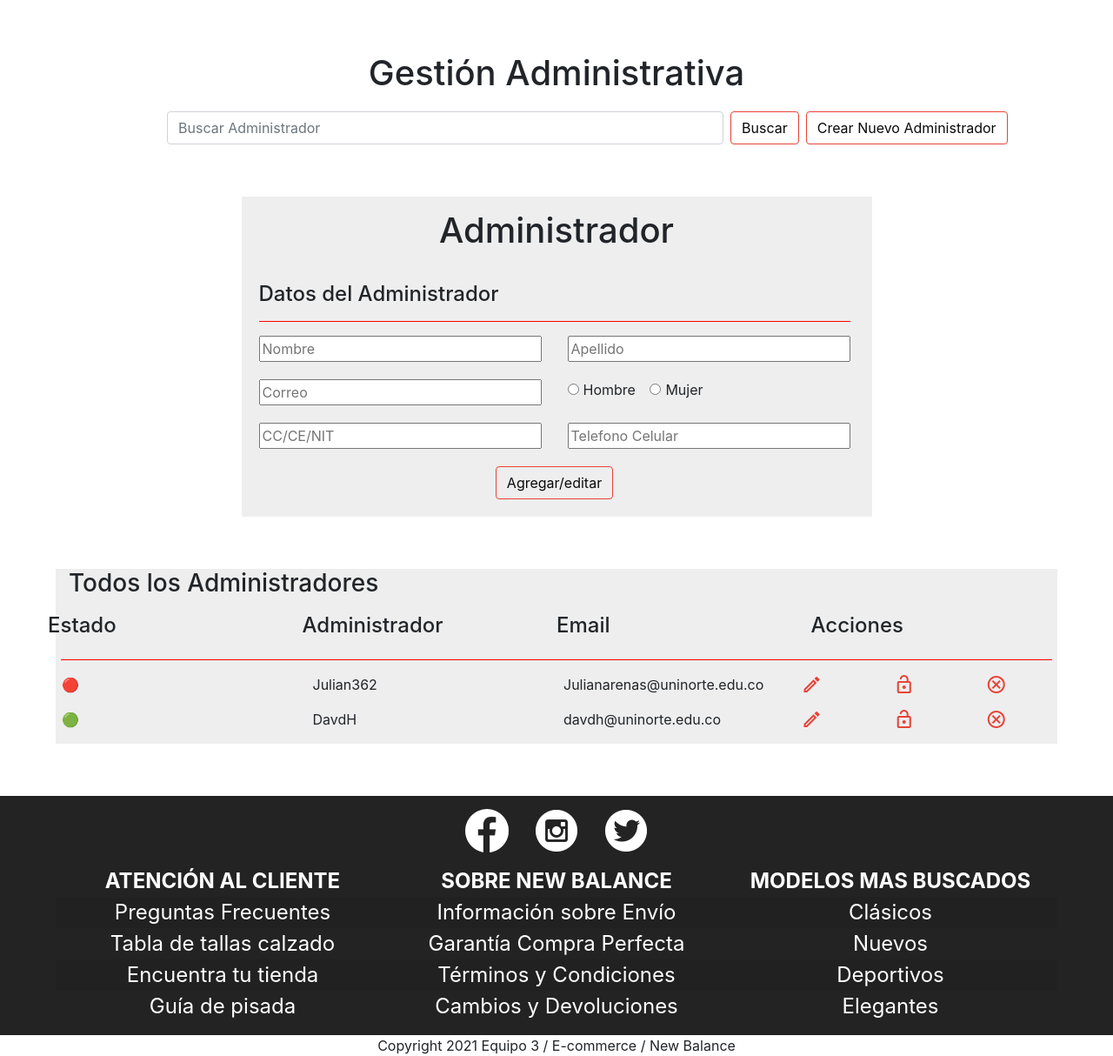
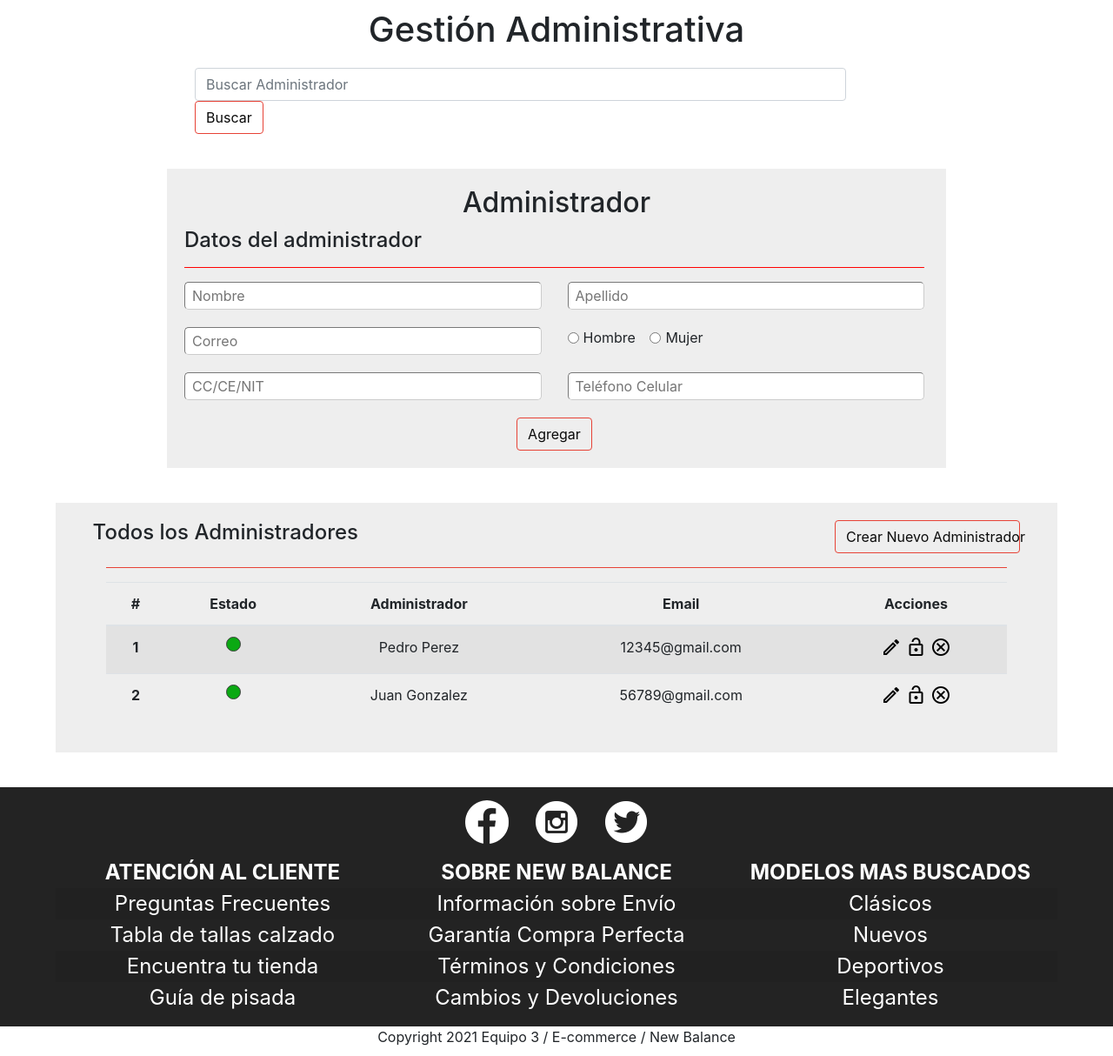
Before and after one commit to Julian362/Ecommerce-NewBalance, a Flask app: page /superadministrador/ in a window 1280 px wide. Shown: the part 64-1278 px from the top of the page at 87% size. Run offline with Flask 2, Linux system fonts and the light colour scheme; some libraries are stand-ins or nearby versions.

Commit message:
Correcciones Superadministrador

```diff
--- a/static/css/superadministrador.css
+++ b/static/css/superadministrador.css
@@ -3,27 +3,32 @@
 }
 
 .FormularioRegistro{
-    margin-top: 60px;
-    margin-bottom: 60px;
-    width: 725px;
+    margin-top: 40px;
+    margin-bottom: 40px;
+    width: 70%;
     margin-left: auto;
     margin-right: auto;
     background-color: #eeeeee;
     padding-bottom: 20px;
 }
 
-.FormularioRegistro h1{
-    padding-top:15px;
-}
-
 .ContenedorDP {
-    margin-top: 25px;
     margin-left: 20px;
     margin-right: 25px;
 }
 .form-DatosP{
-    width: 325px;
+    width: 100%;
     margin-bottom: 20px;
+    border-width: 0.5px;
+    padding: 3px 8px 3px 8px;
+    border-color:#cccccc;
+    border-radius: 5px;
+    outline: none;
+}
+
+.form-DatosP:focus{
+    border-color: #cccccc !important;
+    box-shadow: 0 0 0 1px #6c6c6c64 !important;
 }
 
 .btn-outline-registro {
@@ -41,30 +46,50 @@
     color:white
 }
 
-hr{
+.hr-form{
     border-color:red;
-    border-width: 90%;
-}
-
-h4{
-    padding-top:10px
+    border-width: 100%;
 }
 
 .contenedor-todos-administradores{
     width: 90%;
     margin: auto;
     background-color: #eeeeee;
-    margin-bottom: 60px;
+    margin-top: 40px;
+    margin-bottom: 40px;
+    padding-top: 20px;
+    padding-bottom: 20px;
 }
 
-.col-sm{
-    padding: 0%;
+.contenedor-todos-administradores th, td {
+    margin: auto;
+    text-align: center;
+}
+
+.circulo {
+    width: 17px;
+    height: 17px;
+    -moz-border-radius: 50%;
+    -webkit-border-radius: 50%;
+    border-radius: 50%;
+    border-color: #3f3f3f;
+    border-style: solid;
+    border-width: 1px;
+    background: #0ba913;
+    margin: auto;
 }
 
 .icon-izquierda, .icon-centro, .icon-derecha{
-    color: #e74236;
-    width: fit-content;
+    display: inline;
+    margin: 5px 0px 5px 0px;
+}
 
+.icon-izquierda a, .icon-centro a, .icon-derecha a {
+    color: black;
+}
+
+.icon-izquierda a:hover, .icon-centro a:hover, .icon-derecha a:hover{
+    color: #E74236;
 }
 
 .estado-circulo{
--- a/templates/superadministrador.html
+++ b/templates/superadministrador.html
@@ -1,24 +1,23 @@
 {% extends 'index.html' %}
 {% block head %}
-<title>Superadministrador</title>
+<title>New Balance | | Superadministrador</title>
 <link rel="stylesheet" href="{{ url_for('static', filename='css/superadministrador.css') }}">
 {% endblock %}
 
 {% block contenido %}
-<h1 style="text-align: center; margin-top: 60px; margin-bottom: 20px;">Gestión Administrativa</h1>
-<form class="form-inline" style="margin: auto;">
-    <input style="width: 50%; margin-left: 15%;" class="form-control mr-sm-2" type="search" placeholder="Buscar Administrador" aria-label="Search">
+<h1 style="text-align: center; margin-top: 10px; margin-bottom: 20px;">Gestión Administrativa</h1>
+<form class="form-inline" style="margin: auto; width: 65%;">
+    <input style="width: 90%;" class="form-control mr-sm-2" type="search" placeholder="Buscar Administrador" aria-label="Search">
     <button class="btn btn-outline-one my-2 my-sm-0" submit>Buscar</button>
-    <button style="margin-left: 8px;" class="btn btn-outline-one my-2 my-sm-0" submit>Crear Nuevo Administrador</button>
 </form>
 <div class="ContenedorFomulario">
     <form class="FormularioRegistro">
         <div>
-            <h1 style="text-align: center;">Administrador</h1>
+            <h2 style="text-align: center; margin-bottom: 10px; padding-top:20px;">Administrador</h2>
             <div>
                 <div class="ContenedorDP">
-                    <h4>Datos del Administrador</h4>
-                    <hr>
+                    <h4>Datos del administrador</h4>
+                    <hr class="hr-form">
                     <div class="row">
                         <div class="col">
                             <input type="text" class="form-DatosP" placeholder="Nombre" name="Nombre" required>
@@ -46,86 +45,88 @@
                     </div>
                     <div class="row">
                         <div class="col">
-                            <input type="number" class="form-DatosP" placeholder="CC/CE/NIT" name="ID" required>
+                            <input type="text" class="form-DatosP" placeholder="CC/CE/NIT" name="ID" required>
                         </div>
                         <div class="col">
-                            <input type="number" class="form-DatosP" placeholder="Telefono Celular" name="Telefono" required>
+                            <input type="text" class="form-DatosP" placeholder="Teléfono Celular" name="Telefono" required>
                         </div>
                     </div>
                     <div class="row">
                         <input style="margin: auto;" type="submit" class="btn btn-outline-registro"
-                            value="Agregar/editar">
+                            value="Agregar">
                     </div>
                 </div>
             </div>
     </form>
 </div>
 <div class="contenedor-todos-administradores">
-    <h3 style="text-align: left;">Todos los Administradores</h1>
-    <div class="container" style="padding: 0%;">
-        <div class="row row-titulos">
-            <div class="col-sm">
-                <h4>Estado</h4>
+    <div class="titulo-tabla" style="width: 90%; margin: auto;">
+        <div class="row">
+            <div class="col" style="padding: 0%;">
+                <h4 style="text-align: left; padding: 0px; margin: 0px;">Todos los Administradores</h4>
             </div>
-            <div class="col-sm">
-                <h4>Administrador</h4>
-            </div>
-            <div class="col-sm">
-                <h4>Email</h4>
-            </div>
-            <div class="col-sm">
-                <h4>Acciones</h4>
-            </div>
-        </div>
-        <hr class="hr-tabla">
-        <div class="row">
-            <div class="col-sm estado-circulo">
-                <span>🔴</span>
-            </div>
-            <div class="col-sm">
-                <p>Julian362</p>
-            </div>
-            <div class="col-sm">
-                <p>Julianarenas@uninorte.edu.co</p>
-            </div>
-            <div class="col-sm">
-                <div class="row">
-                    <div class="col-sm icon-derecha">
-                        <span class="material-icons-outlined">edit</span>
-                    </div>
-                    <div class="col-sm icon-centro">
-                        <span class="material-icons-outlined">lock_open</span>
-                    </div>
-                    <div class="col-sm icon-izquierda">
-                        <span class="material-icons-outlined">cancel</span>
+            <div class="col"style="padding: 0%;">
+                <button style="width: 40%; margin-left: 60%;" class="btn btn-outline-one my-2 my-sm-0" submit>Crear Nuevo Administrador</button>
             </div>
         </div>
     </div>
+    <hr style="border-color:#e74236; width: 90%;">
+    <div class="tabla" style="width: 90%; margin: auto;">
+        <table class="table table-striped table-hover tNuevoProducto">
+            <thead>
+                <tr>
+                    <th scope="col">#</th>
+                    <th scope="col">Estado</th>
+                    <th scope="col">Administrador</th>
+                    <th scope="col">Email</th>
+                    <th scope="col">Acciones</th>
+                </tr>
+            </thead>
+            <tbody>
+                <tr>
+                    <th scope="row">1</th>
+                    <td class="conEstado">
+                        <div class="circulo"></div>
+                    </td>
+                    <td>Pedro Perez</td>
+                    <td>12345@gmail.com</td>
+                    <td>
+                        <div class="">
+                            <div class="icon-derecha">
+                                <a href="#"><span class="material-icons-outlined iconoPosicion">edit</span></a>
                             </div>
-        <div class="row">
-            <div class="col-sm estado-circulo">
-                <span>🟢</span>
+                            <div class="icon-centro">
+                                <a href="#"><span class="material-icons-outlined iconoPosicion">lock_open</span></a>
                             </div>
-            <div class="col-sm">
-                <p>DavdH</p>
-            </div>
-            <div class="col-sm">
-                <p>davdh@uninorte.edu.co</p>
-            </div>
-            <div class="col-sm">
-                <div class="row">
-                    <div class="col-sm icon-derecha">
-                        <span class="material-icons-outlined">edit</span>
-                    </div>
-                    <div class="col-sm icon-centro">
-                        <span class="material-icons-outlined">lock_open</span>
-                    </div>
-                    <div class="col-sm icon-izquierda">
-                        <span class="material-icons-outlined">cancel</span>
+                            <div class="icon-izquierda">
+                                <a href="#"><span class="material-icons-outlined iconoPosicion">cancel</span></a>
                             </div>
                         </div>
+                    </td>
+                </tr>
+                <tr>
+                    <th scope="row">2</th>
+                    <td class="conEstado">
+                        <div class="circulo"></div>
+                    </td>
+                    <td>Juan Gonzalez</td>
+                    <td>56789@gmail.com</td>
+                    <td>
+                        <div class="">
+                            <div class="icon-derecha">
+                                <a href="#"><span class="material-icons-outlined iconoPosicion">edit</span></a>
+                            </div>
+                            <div class="icon-centro">
+                                <a href="#"><span class="material-icons-outlined iconoPosicion">lock_open</span></a>
+                            </div>
+                            <div class="icon-izquierda">
+                                <a href="#"><span class="material-icons-outlined iconoPosicion">cancel</span></a>
                             </div>
                         </div>
+                    </td>
+                </tr>
+            </tbody>
+        </table>
     </div>
 </div>
 
```
Lines whose indentation alone changed are shown as unchanged.
